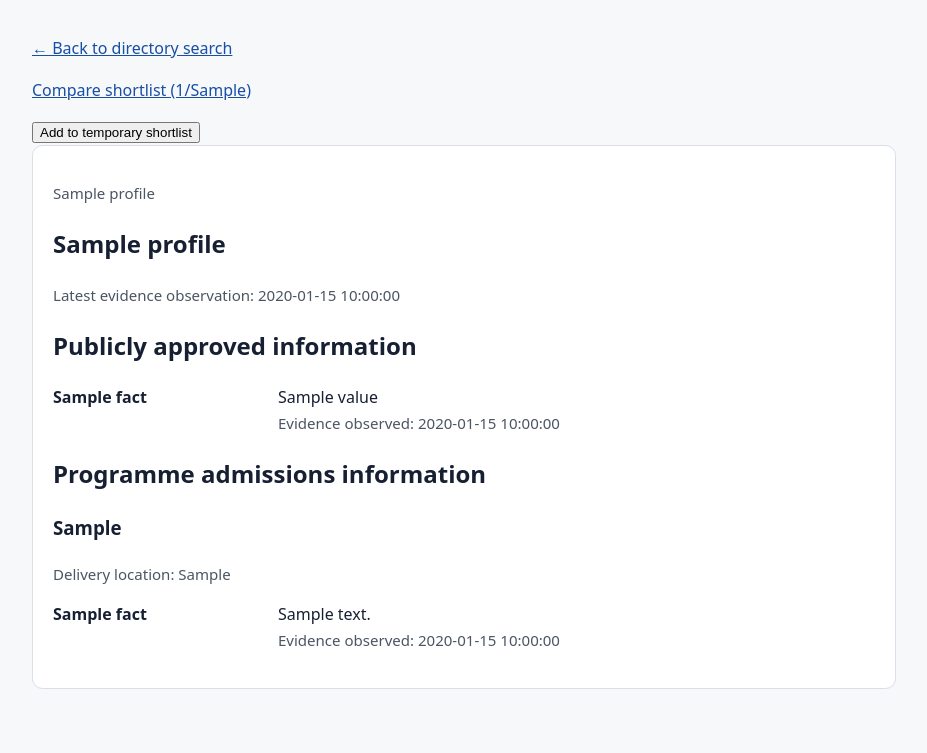
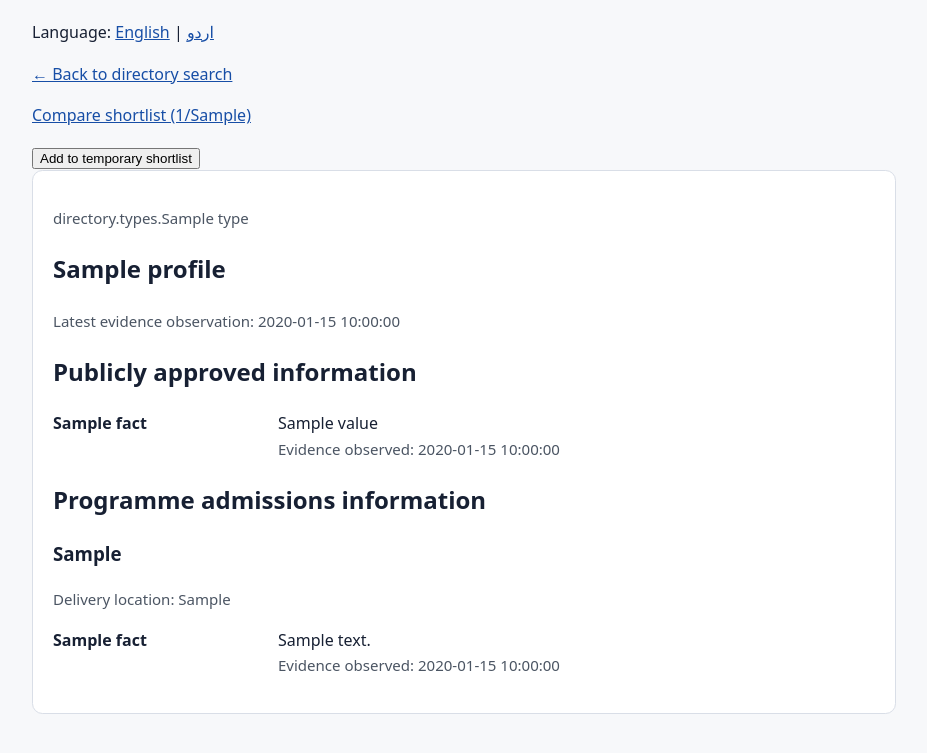
Before and after one commit to mattari20/listing-v2, a Laravel app: template resources/views/directory/show.blade.php in a window 1280 px wide. Shown: the top 753 px of the page, without its empty margins (176-1103 px from the left). Run offline with Laravel 12, Linux system fonts and the light colour scheme; the template is opened without the code that fills it: most values are stand-ins (such as "Sample title", 1, 10 or a date in 2020); parts of the project's set-up code (start-up, migrations or seed data) failed here and were passed over.

Commit message:
feat(rcv-b05): localize public institution profiles

```diff
--- a/resources/views/directory/show.blade.php
+++ b/resources/views/directory/show.blade.php
@@ -1,5 +1,5 @@
 <!doctype html>
-<html lang="en">
+<html lang="{{ $locale }}" dir="{{ $direction }}">
 <head>
     <meta charset="utf-8">
     <meta name="viewport" content="width=device-width, initial-scale=1">
@@ -14,37 +14,45 @@
         dt { font-weight: 700; }
         dd { margin: 0; overflow-wrap: anywhere; }
         a { color: #174ea6; }
-        a:focus-visible, input:focus-visible, select:focus-visible, button:focus-visible { outline: 3px solid #005fcc; outline-offset: 3px; }
-        .skip-link { position: absolute; z-index: 10; top: 1rem; left: 1rem; padding: .75rem 1rem; color: #005fcc; background: #fff; border: 2px solid #005fcc; border-radius: .35rem; transform: translateY(-200%); }
+        a:focus-visible, input:focus-visible, select:focus-visible, button:focus-visible { outline: 3px solid #005fcc; outline-offset: 3px; scroll-margin-block: 1rem; }
+        button:disabled { opacity: 1; background: #e5e7eb; color: #374151; border-color: #667085; cursor: not-allowed; }
+        .language-switch { margin-block-end: .75rem; }
+        .skip-link { position: absolute; z-index: 10; top: 1rem; inset-inline-start: 1rem; padding: .75rem 1rem; color: #005fcc; background: #fff; border: 2px solid #005fcc; border-radius: .35rem; transform: translateY(-200%); }
         .skip-link:focus { transform: translateY(0); }
         .meta { color: #4b5563; font-size: .94rem; }
         @media (max-width: 38rem) { dl { grid-template-columns: 1fr; gap: .2rem; } dd { margin-bottom: .8rem; } main { padding: .85rem; } }
     </style>
 </head>
 <body>
-<a class="skip-link" href="#main-content">Skip to main content</a>
+<a class="skip-link" href="#main-content">{{ __('directory.skip') }}</a>
 <main id="main-content" tabindex="-1">
-    <p><a href="{{ route('directory.index') }}">← Back to directory search</a></p>
-    <p><a href="{{ route('directory.compare') }}">Compare shortlist ({{ $shortlistCount }}/{{ $shortlistLimit }})</a></p>
+    <nav class="language-switch" aria-label="{{ __('directory.language') }}">
+        <span>{{ __('directory.language') }}:</span>
+        <a href="{{ request()->fullUrlWithQuery(['lang' => 'en']) }}" @if ($locale === 'en') aria-current="page" @endif>{{ __('directory.english') }}</a>
+        <span aria-hidden="true">|</span>
+        <a href="{{ request()->fullUrlWithQuery(['lang' => 'ur']) }}" @if ($locale === 'ur') aria-current="page" @endif>{{ __('directory.urdu') }}</a>
+    </nav>
+    <p><a href="{{ route('directory.index', ['lang' => $locale]) }}">← {{ __('directory.back_search') }}</a></p>
+    <p><a href="{{ route('directory.compare', ['lang' => $locale]) }}">{{ __('directory.compare_shortlist', ['count' => $shortlistCount, 'limit' => $shortlistLimit]) }}</a></p>
     @if ($isShortlisted)
-        <form method="post" action="{{ route('directory.shortlist.remove', ['entity' => $profile['id']]) }}">@csrf @method('delete')<button type="submit">Remove from temporary shortlist</button></form>
+        <form method="post" action="{{ route('directory.shortlist.remove', ['entity' => $profile['id']]) }}">@csrf @method('delete')<input type="hidden" name="lang" value="{{ $locale }}"><button type="submit">{{ __('directory.remove_shortlist') }}</button></form>
     @else
-        <form method="post" action="{{ route('directory.shortlist.add', ['entity' => $profile['id']]) }}">@csrf<button type="submit" @disabled($shortlistCount >= $shortlistLimit)>Add to temporary shortlist</button></form>
+        <form method="post" action="{{ route('directory.shortlist.add', ['entity' => $profile['id']]) }}">@csrf<input type="hidden" name="lang" value="{{ $locale }}"><button type="submit" @disabled($shortlistCount >= $shortlistLimit)>{{ __('directory.add_shortlist') }}</button></form>
     @endif
     @if (session('shortlist_status'))<p role="status">{{ session('shortlist_status') }}</p>@endif
     @if ($errors->has('shortlist'))<p role="alert">{{ $errors->first('shortlist') }}</p>@endif
     <article>
-        <p class="meta">{{ $profile['type_label'] }}</p>
+        <p class="meta">{{ __('directory.types.'.$profile['type']) }}</p>
         <h1 dir="auto">{{ $profile['name'] }}</h1>
         @if ($profile['last_observed_at'] !== null)
-            <p class="meta">Latest evidence observation: {{ $profile['last_observed_at'] }}</p>
+            <p class="meta">{{ __('directory.latest_observation', ['date' => $profile['last_observed_at']]) }}</p>
         @else
-            <p class="meta">Observation date not supplied; freshness is not assessed.</p>
+            <p class="meta">{{ __('directory.observation_missing') }}</p>
         @endif
 
-        <h2>Publicly approved information</h2>
+        <h2>{{ __('directory.public_info') }}</h2>
         @if ($profile['facts'] === [])
-            <p>No additional public details are available.</p>
+            <p>{{ __('directory.no_details') }}</p>
         @else
             <dl>
                 @foreach ($profile['facts'] as $fact)
@@ -57,7 +65,7 @@
                         @endif
                         <div class="meta">
                             @if ($fact['observed_at'] !== null)
-                                Evidence observed: {{ $fact['observed_at'] }}
+                                {{ __('directory.evidence_observed', ['date' => $fact['observed_at']]) }}
                             @else
                                 Observation date not supplied
                             @endif
@@ -68,32 +76,32 @@
         @endif
         @if (($profile['programme_offers'] ?? []) !== [])
             <section aria-labelledby="admissions-heading">
-                <h2 id="admissions-heading">Programme admissions information</h2>
+                <h2 id="admissions-heading">{{ __('directory.admissions_info') }}</h2>
                 @foreach ($profile['programme_offers'] as $offer)
                     <section aria-labelledby="offer-{{ $loop->index }}-heading">
                         <h3 id="offer-{{ $loop->index }}-heading">{{ $offer['admission_cycle'] }}</h3>
-                        <p class="meta">Delivery location: {{ $offer['delivery_location'] }}</p>
+                        <p class="meta">{{ __('directory.delivery_location', ['value' => $offer['delivery_location']]) }}</p>
                         <dl>
                             @foreach ($offer['facts'] as $offerFact)
                                 <dt>{{ $offerFact['label'] }}</dt>
                                 <dd dir="auto">
                                     @if ($offerFact['state'] === 'unknown')
-                                        Not verified
+                                        {{ __('directory.unknown') }}
                                     @elseif ($offerFact['state'] === 'not_stated')
-                                        Not stated
+                                        {{ __('directory.not_stated') }}
                                     @elseif ($offerFact['state'] === 'not_applicable')
-                                        Not applicable
+                                        {{ __('directory.not_applicable') }}
                                     @elseif ($offerFact['state'] === 'conflicting')
-                                        Conflicting information — not verified
+                                        {{ __('directory.conflicting') }}
                                     @elseif ($offerFact['state'] === 'stale')
-                                        <strong>Stale — verify before relying:</strong>
+                                        <strong>{{ __('directory.stale') }}:</strong>
                                         @if ($offerFact['category'] === 'deadline')
-                                            {{ $offerFact['value']['date'] ?? 'Date unavailable' }}
+                                            {{ $offerFact['value']['date'] ?? __('directory.date_unavailable') }}
                                         @elseif ($offerFact['category'] === 'fee')
                                             {{ $offerFact['value']['component'] }}:
                                             {{ $offerFact['value']['amount'] }} {{ $offerFact['value']['currency'] }}
                                         @else
-                                            {{ $offerFact['value']['text'] ?? 'Information unavailable' }}
+                                            {{ $offerFact['value']['text'] ?? __('directory.information_unavailable') }}
                                         @endif
                                     @elseif ($offerFact['category'] === 'deadline')
                                         {{ $offerFact['value']['date'] ?? 'Date unavailable' }}
@@ -104,7 +112,7 @@
                                         {{ $offerFact['value']['text'] ?? 'Information unavailable' }}
                                     @endif
                                     @if ($offerFact['observed_at'] !== null)
-                                        <div class="meta">Evidence observed: {{ $offerFact['observed_at'] }}</div>
+                                        <div class="meta">{{ __('directory.evidence_observed', ['date' => $offerFact['observed_at']]) }}</div>
                                     @endif
                                 </dd>
                             @endforeach
```
